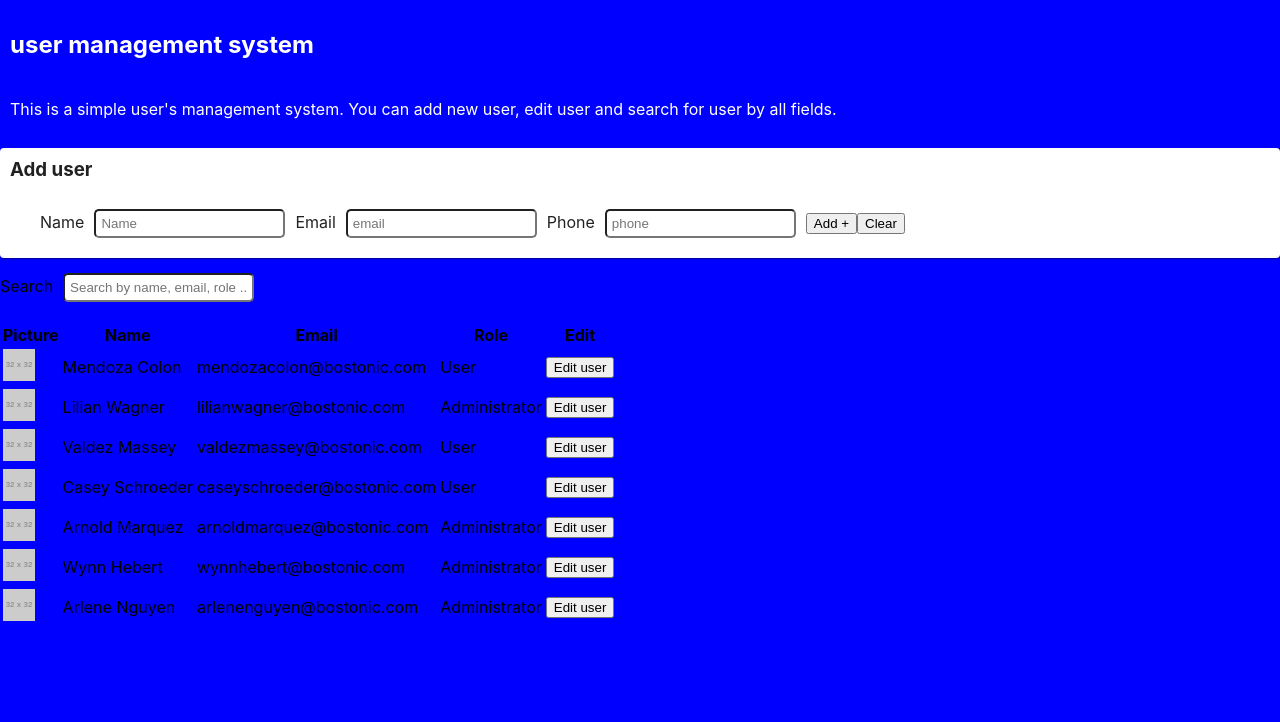
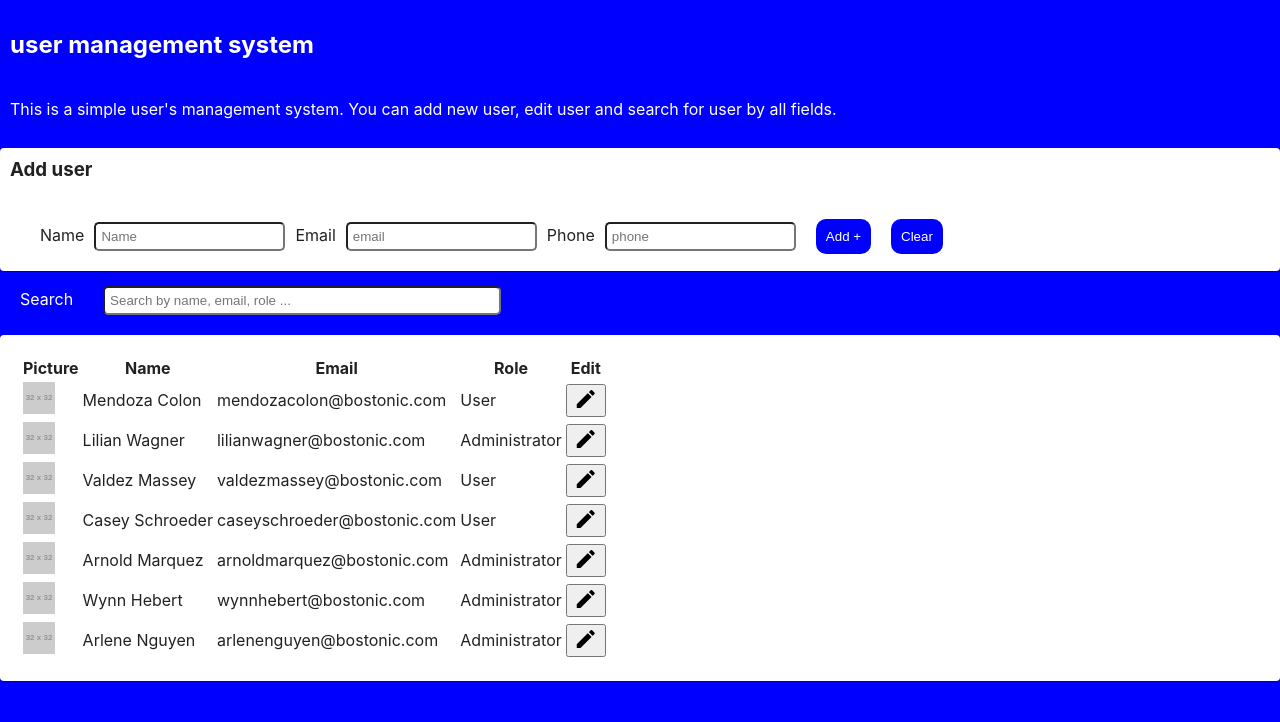
Before and after one commit to dinotudor/modals-and-filter, a React (Create React App) app: page / in a window 1280 px wide. Shown: the top 722 px of the page. Built offline with nearby package versions, Linux system fonts and the light colour scheme.

Commit message:
css basic styles

```diff
--- a/src/components/Add2.js
+++ b/src/components/Add2.js
@@ -38,13 +38,10 @@ class Add2 extends Component {
           <form onSubmit={this.handleFormSubmit}>
           <label>Name</label>
           <input type="text" name="name" placeholder="Name" onChange={(e) => this.handleChange(e)} value={this.state.name} required />
-
           <label>Email</label>
           <input type="email" name="email" placeholder="email" onChange={(e) => this.handleChange(e)} value={this.state.email} required />
-
           <label>Phone</label>
           <input type="text" name="phone" placeholder="phone" onChange={(e) => this.handleChange(e)} value={this.state.phone}  />
-
           <button type="submit" >SUBMIT</button>
 
           </form>
--- a/src/components/AddUser.js
+++ b/src/components/AddUser.js
@@ -44,8 +44,8 @@ class AddUser extends Component {
         <input type="email" name="email" placeholder="email" onChange={(e) => this.handleChange(e)} value={this.state.email} required />
         <label>Phone</label>
         <input type="text" name="phone" placeholder="phone" onChange={(e) => this.handleChange(e)} value={this.state.phone}  />
-        <button type="submit" >Add +</button>
-        <button onClick={this.resetForm} >Clear</button>
+        <button className="btn-blue" type="submit" >Add +</button>
+        <button className="btn-blue" onClick={this.resetForm} >Clear</button>
       </form>
     </section>
     </Paper>
--- a/src/components/EditUser.js
+++ b/src/components/EditUser.js
@@ -48,7 +48,7 @@ class EditUser extends Component {
 
     return (
       <div className="edit-user">
-        <button onClick={this.closeModal}>X</button>
+        <button className="btn-blue" onClick={this.closeModal}><i class="material-icons">close</i></button>
         <form onSubmit={this.handleFormSubmit}>
           <div>
             <label>Name</label>
@@ -62,8 +62,8 @@ class EditUser extends Component {
             <label>Phone</label>
             <input type="text" name="phone" placeholder={this.state.phone} onChange={this.handleChange} value={this.state.phone}  />
           </div>
-          <button onClick={this.resetForm}>RESET FORM</button>
-          <button type="submit" >SUBMIT</button>
+          <button className="btn-blue" onClick={this.resetForm}>RESET FORM</button>
+          <button className="btn-blue" type="submit" >SUBMIT</button>
         </form>
     </div>
   )
--- a/src/components/Home.js
+++ b/src/components/Home.js
@@ -3,6 +3,7 @@ import usersData from './../assets/users.json'
 import EditUser from './EditUser'
 import AddUser from './AddUser'
 import Modal from '@material-ui/core/Modal'
+import Paper from '@material-ui/core/Paper';
 
 const style = {
   background: 'white',
@@ -69,15 +70,16 @@ export default class Home extends Component {
       <div>
         <AddUser addUser={this.addUserHandler}/>
         <section>
-          <label>Search</label>
+          <label className="search">Search</label>
             <input
-              className="input"
+              className="search-input"
               type="text"
               placeholder="Search by name, email, role ..."
               value={this.state.search}
               onChange={this.updateSearch.bind(this)}
             />
         </section>
+        <Paper>
         <table className="highlight">
           <thead>
               <tr>
@@ -95,11 +97,12 @@ export default class Home extends Component {
                         <td> {oneUser.name} </td>
                         <td> {oneUser.email} </td>
                         <td> {oneUser.role} </td>
-                        <td><button onClick={(e) => {this.handleOpen(oneUser)}}>Edit user</button></td>
+                        <td><button onClick={(e) => {this.handleOpen(oneUser)}}><i class="material-icons">edit</i></button></td>
                       </tr>
                   </tbody>
             })}
       </table>
+      </Paper>
       <Modal style={style} open={this.state.open}>
         <EditUser userToEdit={this.state.temporalUser} editUser={this.editUserHandler} closeModal={this.handleClose}/>
       </Modal>
--- a/src/css/main.css
+++ b/src/css/main.css
@@ -4,6 +4,24 @@ body {
 h2, p {
   padding: 10px;
   color: #fff; }
+
+.search {
+  padding: 20px;
+  color: #fff; }
+
+.search-input {
+  width: 30%; }
+
+table {
+  padding: 20px; }
+
+.btn-blue {
+  border-radius: 10px;
+  padding: 10px;
+  background: blue;
+  color: #fff;
+  border: none;
+  margin: 10px; }
 
 h3 {
   padding: 10px; }
--- a/src/scss/components/_button.scss
+++ b/src/scss/components/_button.scss
@@ -0,0 +1,8 @@
+.btn-blue {
+  border-radius: 10px;
+  padding: 10px;
+  background: blue;
+  color: #fff;
+  border: none;
+  margin: 10px;
+}
--- a/src/scss/components/_edit-user.scss
+++ b/src/scss/components/_edit-user.scss
@@ -3,3 +3,6 @@
   margin: 40px;
   padding: 40px
 }
+.close-btn {
+  align-self: flex-end
+}
--- a/src/scss/pages/_home.scss
+++ b/src/scss/pages/_home.scss
@@ -5,3 +5,13 @@ body {
    padding: 10px;
    color: #fff,
  }
+ .search {
+   padding: 20px;
+   color: #fff;
+ }
+ .search-input{
+   width: 30%
+ }
+ table {
+   padding: 20px;
+ }
```
